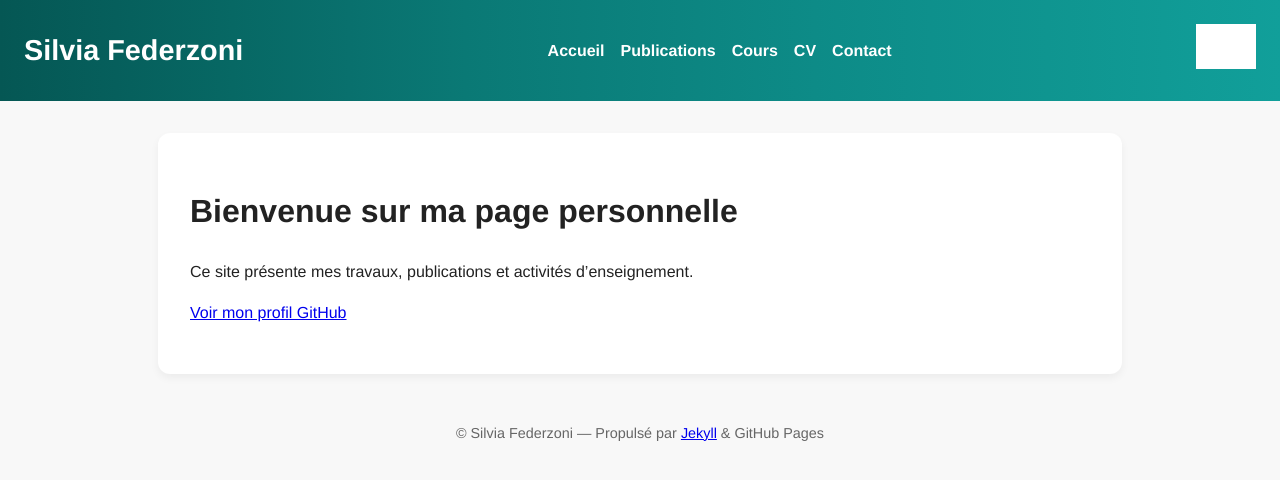
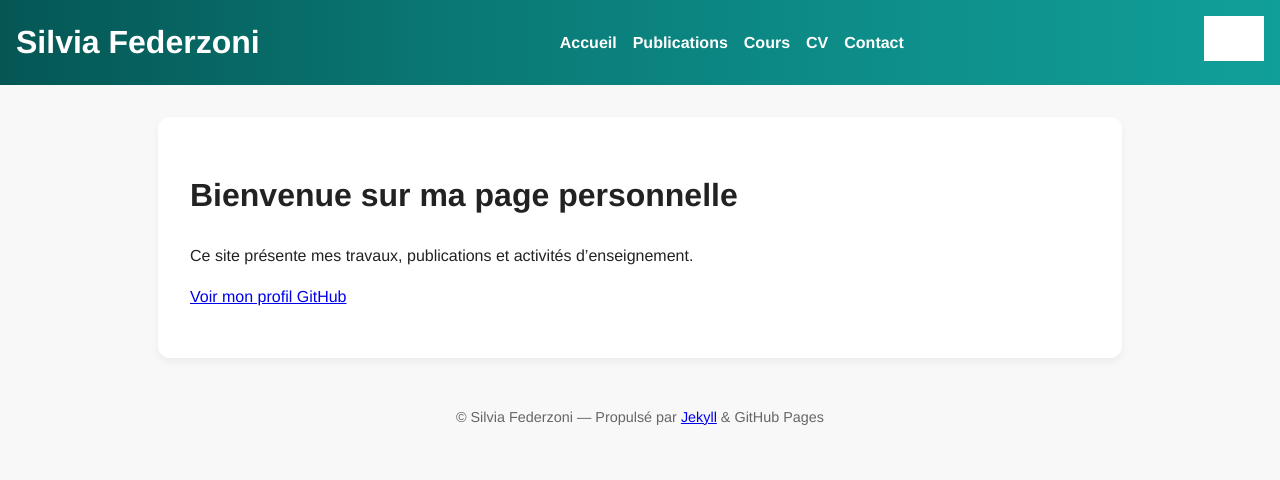
Before and after one commit to SFederzoni/SilviaFederzoni, a Jekyll site: the page built from index.md, in a window 1280 px wide. Shown: the top 480 px of the page. Built offline with Jekyll 4.4.1, drawn with Linux system fonts in a browser that asks for light colours; grey boxes are pictures that could not be loaded.

Commit message:
Update default.html

```diff
--- a/_layouts/default.html
+++ b/_layouts/default.html
@@ -27,14 +27,14 @@
       header {
         background: linear-gradient(to right, #055754, #065f5c, #076864, #09706d, #0a7975, #0b7f7b, #0c8581, #0d8b87, #0e908c, #0f9590, #109a95, #119f9a);
         color: white;
-        padding: 1.5rem;
+        padding: 1rem;
         display: flex;
         align-items: center;
         justify-content: space-between;
       }
 
       header .site-title {
-        font-size: 1.8rem;
+        font-size: 2rem;
         font-weight: bold;
         margin: 0;
       }
```
